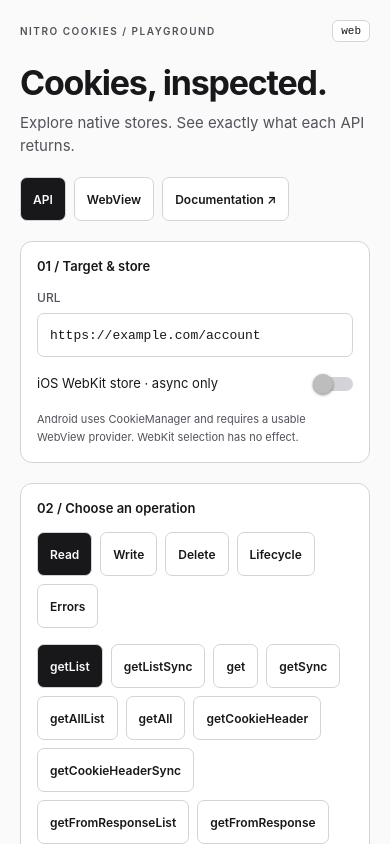
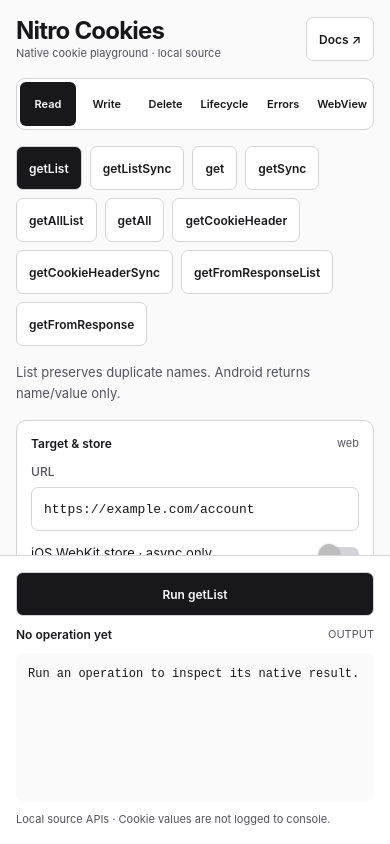
Before and after one commit to l2hyunwoo/react-native-nitro-cookies, a React Native app in the folder example/: screen / in a window 390 px wide. Built offline with nearby package versions, Linux system fonts and the light colour scheme.

Commit message:
refactor: separate playground tabs and pin native results

```diff
--- a/example/src/App.tsx
+++ b/example/src/App.tsx
@@ -41,8 +41,8 @@
         muted: "#52525b",
         border: "#d4d4d8",
       };
-  const [tab, setTab] = useState<"API" | "WebView">("API");
-  const [group, setGroup] = useState<(typeof groups)[number]>("Read");
+  const [tab, setTab] = useState<(typeof groups)[number] | "WebView">("Read");
+  const group = tab === "WebView" ? "Read" : tab;
   const [selected, setSelected] = useState<OperationName>("getList");
   const [url, setUrl] = useState("https://example.com/account");
   const [name, setName] = useState("nitro_demo");
@@ -96,17 +96,20 @@
     onPress: () => void,
     active = false,
     disabled = busy,
+    role: "button" | "tab" = "button",
   ) {
     return (
       <Pressable
         key={label}
-        accessibilityRole="button"
+        testID={role === "tab" ? `tab-${label.toLowerCase()}` : label}
+        accessibilityRole={role}
         accessibilityLabel={label}
         accessibilityState={{ disabled, selected: active }}
         disabled={disabled}
         onPress={onPress}
         style={({ pressed }) => [
           s.button,
+          role === "tab" && s.tabButton,
           {
             borderColor: color.border,
             backgroundColor: active ? color.ink : color.panel,
@@ -114,7 +117,13 @@
           },
         ]}
       >
-        <Text style={[s.buttonText, { color: active ? color.bg : color.ink }]}>
+        <Text
+          style={[
+            s.buttonText,
+            role === "tab" && s.tabText,
+            { color: active ? color.bg : color.ink },
+          ]}
+        >
           {label}
         </Text>
       </Pressable>
@@ -144,6 +153,7 @@
     checked: boolean,
     change: (v: boolean) => void,
     disabled = busy,
+    role: "button" | "tab" = "button",
   ) {
     return (
       <View style={s.toggle}>
@@ -197,9 +207,6 @@
     } finally {
       running.current = false;
       setBusy(false);
-      requestAnimationFrame(() =>
-        scroll.current?.scrollToEnd({ animated: true }),
-      );
     }
   }
 
@@ -242,31 +249,19 @@
         style={s.safe}
         behavior={onApple ? "padding" : undefined}
       >
-        <ScrollView
-          ref={scroll}
-          keyboardShouldPersistTaps="handled"
-          contentContainerStyle={s.page}
-        >
+        <View style={s.shell}>
+          <View style={s.header}>
             <View style={s.topline}>
-            <Text style={[s.eyebrow, mutedStyle]}>
-              NITRO COOKIES / PLAYGROUND
+              <View>
+                <Text accessibilityRole="header" style={[s.title, textStyle]}>
+                  Nitro Cookies
                 </Text>
-            <Text style={[s.badge, textStyle, panelStyle]}>
-              {Platform.isTV ? "TV · " : ""}
-              {Platform.OS}
+                <Text style={[s.caption, mutedStyle]}>
+                  Native cookie playground · local source
                 </Text>
               </View>
-          <Text accessibilityRole="header" style={[s.title, textStyle]}>
-            Cookies, inspected.
-          </Text>
-          <Text style={[s.subtitle, mutedStyle]}>
-            Explore native stores. See exactly what each API returns.
-          </Text>
-          <View style={s.row}>
-            {button("API", () => setTab("API"), tab === "API")}
-            {button("WebView", () => setTab("WebView"), tab === "WebView")}
               {button(
-              "Documentation ↗",
+                "Docs ↗",
                 () => {
                   void Linking.openURL(docsURL);
                 },
@@ -274,8 +269,54 @@
                 false,
               )}
             </View>
+            <View style={[s.tabs, panelStyle]}>
+              {[...groups, "WebView" as const].map((item) =>
+                button(
+                  item,
+                  () => {
+                    setTab(item);
+                    if (item !== "WebView" && item !== tab)
+                      setSelected(
+                        (Object.keys(operations) as OperationName[]).find(
+                          (key) => operations[key].group === item,
+                        )!,
+                      );
+                    scroll.current?.scrollTo({ y: 0, animated: false });
+                  },
+                  tab === item,
+                  busy,
+                  "tab",
+                ),
+              )}
+            </View>
+          </View>
+          <ScrollView
+            ref={scroll}
+            testID="playground-inputs"
+            style={s.form}
+            keyboardShouldPersistTaps="handled"
+            contentContainerStyle={s.page}
+          >
+            {tab !== "WebView" && (
+              <>
+                <View style={s.row}>
+                  {(Object.keys(operations) as OperationName[])
+                    .filter((key) => operations[key].group === group)
+                    .map((key) =>
+                      button(key, () => setSelected(key), selected === key),
+                    )}
+                </View>
+                <Text style={[s.body, mutedStyle]}>{operation.note}</Text>
+              </>
+            )}
             <View style={[s.card, panelStyle]}>
-            <Text style={[s.sectionTitle, textStyle]}>01 / Target & store</Text>
+              <View style={s.topline}>
+                <Text style={[s.sectionTitle, textStyle]}>Target & store</Text>
+                <Text style={[s.caption, mutedStyle]}>
+                  {Platform.isTV ? "TV · " : ""}
+                  {Platform.OS}
+                </Text>
+              </View>
               {field("URL", url, setUrl)}
               {toggle(
                 "iOS WebKit store · async only",
@@ -285,50 +326,19 @@
               )}
               <Text style={[s.caption, mutedStyle]}>
                 {webKitAvailable
-                ? "Shared and WebKit stores are separate. Sync APIs always use shared storage; no automatic copying."
+                  ? "Shared and WebKit are separate. Sync APIs always use shared storage."
                   : onApple
-                  ? "tvOS supports shared storage. WebKit selection rejects with WEBKIT_UNAVAILABLE."
-                  : "Android uses CookieManager and requires a usable WebView provider. WebKit selection has no effect."}
+                    ? "tvOS supports shared storage; WebKit selection rejects with WEBKIT_UNAVAILABLE."
+                    : "Android requires a usable WebView provider. Query metadata is unknown; retain the original write scope."}
               </Text>
             </View>
-          {tab === "API" ? (
+            {tab !== "WebView" ? (
               <>
+                {(group === "Write" || group === "Delete") && (
                   <View style={[s.card, panelStyle]}>
                     <Text style={[s.sectionTitle, textStyle]}>
-                  02 / Choose an operation
+                      Cookie input
                     </Text>
-                <View style={s.row}>
-                  {groups.map((item) =>
-                    button(
-                      item,
-                      () => {
-                        setGroup(item);
-                        setSelected(
-                          (Object.keys(operations) as OperationName[]).find(
-                            (key) => operations[key].group === item,
-                          )!,
-                        );
-                      },
-                      group === item,
-                    ),
-                  )}
-                </View>
-                <View style={s.row}>
-                  {(Object.keys(operations) as OperationName[])
-                    .filter((key) => operations[key].group === group)
-                    .map((key) =>
-                      button(key, () => setSelected(key), selected === key),
-                    )}
-                </View>
-                <Text style={[s.body, mutedStyle]}>{operation.note}</Text>
-                {group === "Read" && (
-                  <Text style={[s.caption, mutedStyle]}>
-                    Apple URL lists match domains, not full request eligibility.
-                    Use getCookieHeader for outgoing requests.
-                  </Text>
-                )}
-                {(group === "Write" || group === "Delete") && (
-                  <>
                     {field("Cookie name", name, setName)}
                     {group === "Write" &&
                       field("Cookie value", value, setValue)}
@@ -358,61 +368,43 @@
                         </Text>
                       </>
                     )}
-                  </>
+                  </View>
+                )}
+                {group === "Read" && (
+                  <Text style={[s.caption, mutedStyle]}>
+                    List queries preserve duplicate names; dictionaries collapse
+                    them. Apple lists select domains. Use getCookieHeader for
+                    request eligibility.
+                  </Text>
+                )}
+                {group === "Write" && (
+                  <Text style={[s.caption, mutedStyle]}>
+                    Walkthrough: setMany writes root/account values at / and
+                    /account. In Read, compare getList with get. In Delete,
+                    clearCookie at /account; the root cookie remains. Android
+                    reads may lag submitted writes.
+                  </Text>
                 )}
                 {group === "Errors" && (
                   <Text selectable style={[s.code, textStyle]}>
                     Runtime codes: {Object.values(CookieErrorCode).join(", ")}
                   </Text>
                 )}
-                {button(busy ? "Running…" : `Run ${selected}`, run, true)}
-              </View>
-              <View style={[s.card, panelStyle]}>
-                <Text style={[s.sectionTitle, textStyle]}>
-                  Try the scoped-cookie walkthrough
-                </Text>
-                <Text style={[s.body, mutedStyle]}>
-                  Use the default example.com URL and cookie name. Run setMany
-                  to create / and /account cookies. Compare getList with get,
-                  then clearCookie at /account. Read again: the root cookie
-                  remains.
-                </Text>
-                <Text style={[s.caption, mutedStyle]}>
-                  On Android, read again after writes settle. A successful write
-                  result does not guarantee an immediate read. Retain the form
-                  domain/path for deletion.
-                </Text>
-              </View>
               </>
             ) : (
-            <View style={[s.card, panelStyle]}>
-              <Text style={[s.sectionTitle, textStyle]}>
-                02 / WebView inspector
-              </Text>
+              <>
                 <Text style={[s.body, mutedStyle]}>
-                Load an HTTP(S) page, then inspect its current URL. On iOS,
-                select WebKit to read the browser store. sharedCookiesEnabled is
-                a WebView setting, not a guarantee that native stores
-                synchronize.
+                  Load a page, then inspect its current URL. On iOS, select
+                  WebKit for the browser store. sharedCookiesEnabled does not
+                  guarantee native store synchronization.
                 </Text>
                 {Platform.isTV ? (
                   <Text style={[s.body, mutedStyle]}>
-                  Embedded WebView is disabled in the TV playground. Use the API
-                  tab for native store operations.
+                    Embedded WebView is disabled on TV. Choose a native API tab.
                   </Text>
                 ) : (
                   <>
-                  <View style={s.row}>
                     {button("Load / reload page", loadBrowser)}
-                    {button("Inspect current URL", () => {
-                      void execute("WebView getList", () =>
-                        NitroCookies.getList(
-                          currentBrowserURL ?? url,
-                          useWebKit,
-                        ),
-                      );
-                    })}
-                  </View>
                     {browserURL ? (
                       <WebView
                         ref={webView}
@@ -435,8 +427,7 @@
                         style={[s.browserEmpty, { borderColor: color.border }]}
                       >
                         <Text style={[s.body, mutedStyle]}>
-                        No page loaded. Network requests start when you press
-                        Load.
+                          No page loaded. Press Load to start a network request.
                         </Text>
                       </View>
                     )}
@@ -445,31 +436,51 @@
                     </Text>
                   </>
                 )}
-            </View>
+              </>
             )}
-          <View style={[s.card, panelStyle]}>
+          </ScrollView>
+          <View
+            style={[
+              s.results,
+              { backgroundColor: color.panel, borderColor: color.border },
+            ]}
+          >
+            {tab !== "WebView"
+              ? button(busy ? "Running…" : `Run ${selected}`, run, true)
+              : !Platform.isTV &&
+                button(
+                  "Inspect current URL",
+                  () => {
+                    void execute("WebView getList", () =>
+                      NitroCookies.getList(currentBrowserURL ?? url, useWebKit),
+                    );
+                  },
+                  true,
+                )}
             <View style={s.topline}>
               <Text
-                accessibilityRole="header"
+                testID="native-result-title"
+                accessibilityLiveRegion="polite"
                 style={[s.sectionTitle, textStyle]}
               >
-                03 / Native result
+                {resultTitle}
               </Text>
               <Text style={[s.caption, mutedStyle]}>
                 {failed ? "ERROR" : busy ? "RUNNING" : "OUTPUT"}
               </Text>
             </View>
-            <Text accessibilityLiveRegion="polite" style={[s.body, textStyle]}>
-              {resultTitle}
-            </Text>
-            <ScrollView style={s.resultScroll} nestedScrollEnabled>
+            <ScrollView
+              key={resultTitle}
+              style={[s.resultScroll, { backgroundColor: color.bg }]}
+              testID="native-result"
+              accessibilityLabel="Native result"
+            >
               <Text
                 selectable
                 style={[
                   s.output,
                   {
                     color: failed ? (dark ? "#fda4af" : "#9f1239") : color.ink,
-                    backgroundColor: color.bg,
                   },
                 ]}
               >
@@ -477,15 +488,10 @@
               </Text>
             </ScrollView>
             <Text style={[s.caption, mutedStyle]}>
-              Results stay on this screen; cookie values are not sent to console
-              logs. This playground uses the local source, including unreleased
-              APIs.
+              Local source APIs · Cookie values are not logged to console.
             </Text>
           </View>
-          <Text style={[s.footer, mutedStyle]}>
-            React Native + Nitro Modules · Native stores, visible behavior.
-          </Text>
-        </ScrollView>
+        </View>
       </KeyboardAvoidingView>
     </SafeAreaView>
   );
@@ -501,39 +507,30 @@
 
 const s = StyleSheet.create({
   safe: { flex: 1 },
-  page: {
-    padding: 20,
-    gap: 20,
-    maxWidth: 820,
-    width: "100%",
-    alignSelf: "center",
-    paddingBottom: 48,
-  },
+  shell: { flex: 1, maxWidth: 820, width: "100%", alignSelf: "center" },
+  header: { padding: 16, gap: 16 },
+  form: { flex: 1 },
+  page: { padding: 16, paddingTop: 0, gap: 16, paddingBottom: 24 },
+  results: { borderTopWidth: 1, padding: 16, gap: 10 },
   topline: {
     flexDirection: "row",
     alignItems: "center",
     justifyContent: "space-between",
     gap: 12,
   },
-  eyebrow: {
-    fontSize: 10,
-    letterSpacing: 1.5,
-    fontWeight: "600",
-    flexShrink: 1,
+  title: { fontSize: 24, fontWeight: "700", letterSpacing: -0.8 },
+  tabs: {
+    flexDirection: "row",
+    padding: 3,
+    gap: 3,
+    borderWidth: 1,
+    borderRadius: 9,
   },
-  badge: {
-    borderWidth: 1,
-    borderRadius: 6,
-    paddingHorizontal: 8,
-    paddingVertical: 4,
-    fontSize: 11,
-    fontFamily: mono,
-  },
-  title: { fontSize: 34, fontWeight: "700", letterSpacing: -1.2 },
-  subtitle: { fontSize: 15, lineHeight: 23, marginTop: -12 },
+  tabButton: { flex: 1, paddingHorizontal: 2, borderWidth: 0, borderRadius: 6 },
+  tabText: { fontSize: 11 },
   row: { flexDirection: "row", flexWrap: "wrap", gap: 8 },
-  card: { borderWidth: 1, borderRadius: 12, padding: 16, gap: 16 },
-  sectionTitle: { fontSize: 13, fontWeight: "600", flexShrink: 1 },
+  card: { borderWidth: 1, borderRadius: 10, padding: 14, gap: 12 },
+  sectionTitle: { fontSize: 12, fontWeight: "600", flexShrink: 1 },
   button: {
     minHeight: 44,
     paddingHorizontal: 12,
@@ -562,24 +559,17 @@
     gap: 12,
   },
   body: { fontSize: 13, lineHeight: 21, flexShrink: 1 },
-  caption: { fontSize: 11, lineHeight: 18 },
+  caption: { fontSize: 11, lineHeight: 17 },
   code: { fontSize: 11, lineHeight: 19, fontFamily: mono },
-  resultScroll: { maxHeight: 280 },
-  output: {
-    padding: 12,
-    borderRadius: 7,
-    fontSize: 12,
-    lineHeight: 19,
-    fontFamily: mono,
-  },
-  browser: { height: 360, backgroundColor: "#ffffff" },
+  resultScroll: { height: 148, flexGrow: 0, borderRadius: 7 },
+  output: { padding: 12, fontSize: 12, lineHeight: 19, fontFamily: mono },
+  browser: { height: 280, backgroundColor: "#ffffff" },
   browserEmpty: {
-    minHeight: 160,
+    minHeight: 120,
     borderWidth: 1,
     borderStyle: "dashed",
     borderRadius: 7,
-    padding: 24,
+    padding: 16,
     justifyContent: "center",
   },
-  footer: { fontSize: 10, textAlign: "center", lineHeight: 18 },
 });
```
Also changed, not shown: 1 other file (tests, documents, lock files or other folders). Lines whose indentation alone changed are shown as unchanged.
